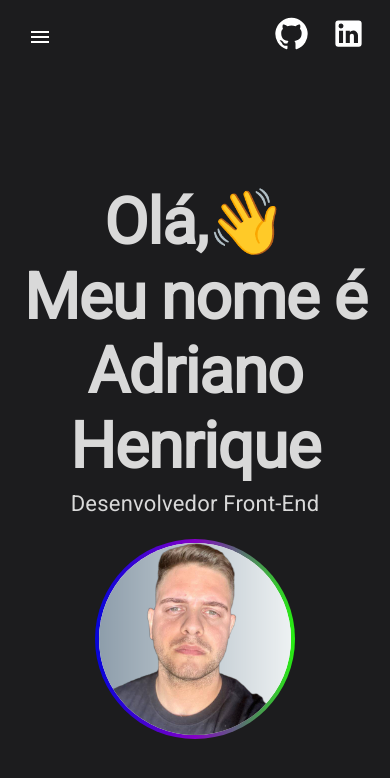
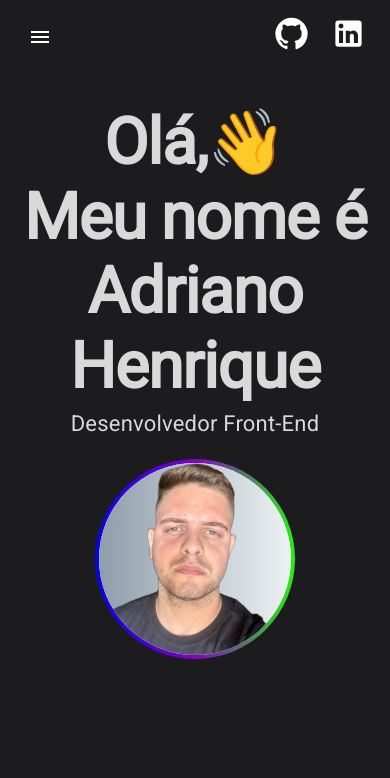
Before and after one commit to Adriano-henriqq/Portifolio-react-att, a React (Create React App) app: page / in a window 390 px wide. Shown: the top 778 px of the page. Built offline with nearby package versions, Linux system fonts and the light colour scheme.

Commit message:
att layout

```diff
--- a/src/Pages/Inicio/Inicio.module.css
+++ b/src/Pages/Inicio/Inicio.module.css
@@ -37,5 +37,8 @@
         justify-content: center;
         text-align: center;
     }
+    .container{
+        margin-top: 2rem;
+    }
 
 }
```
